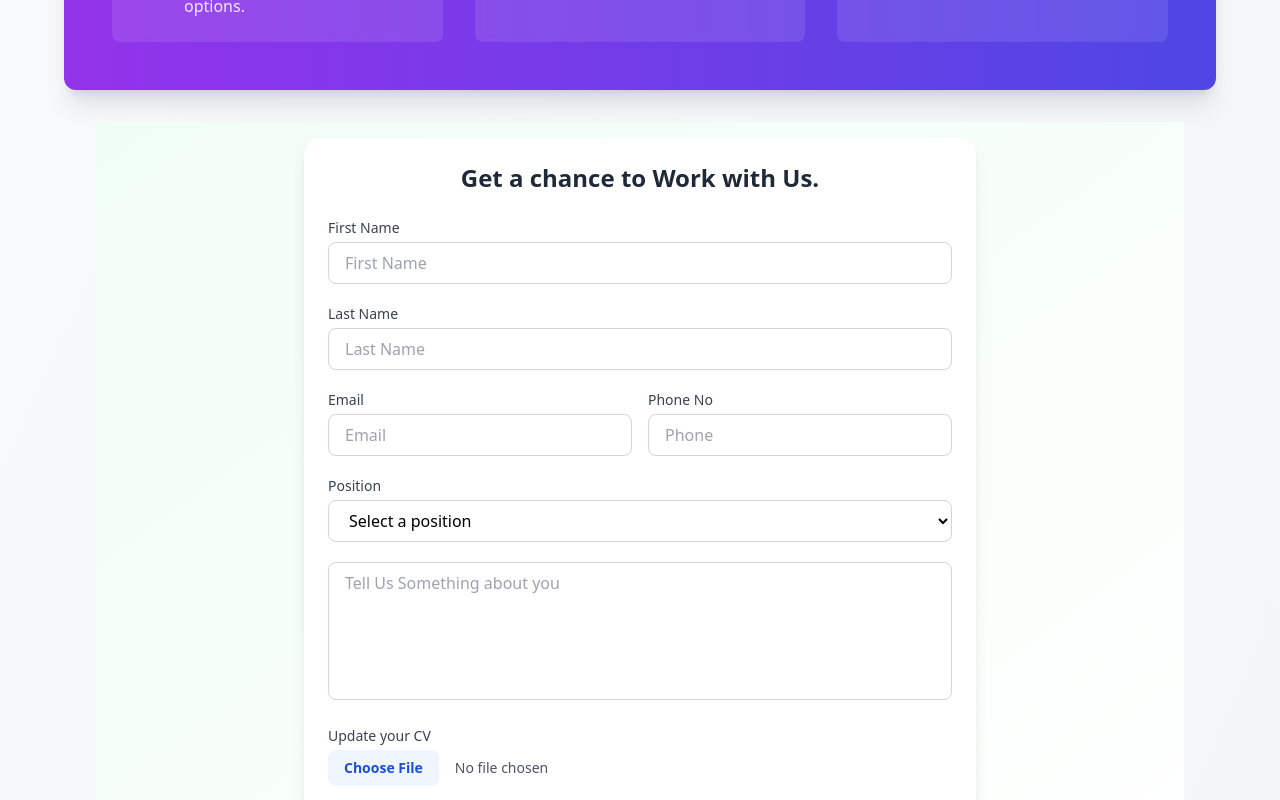
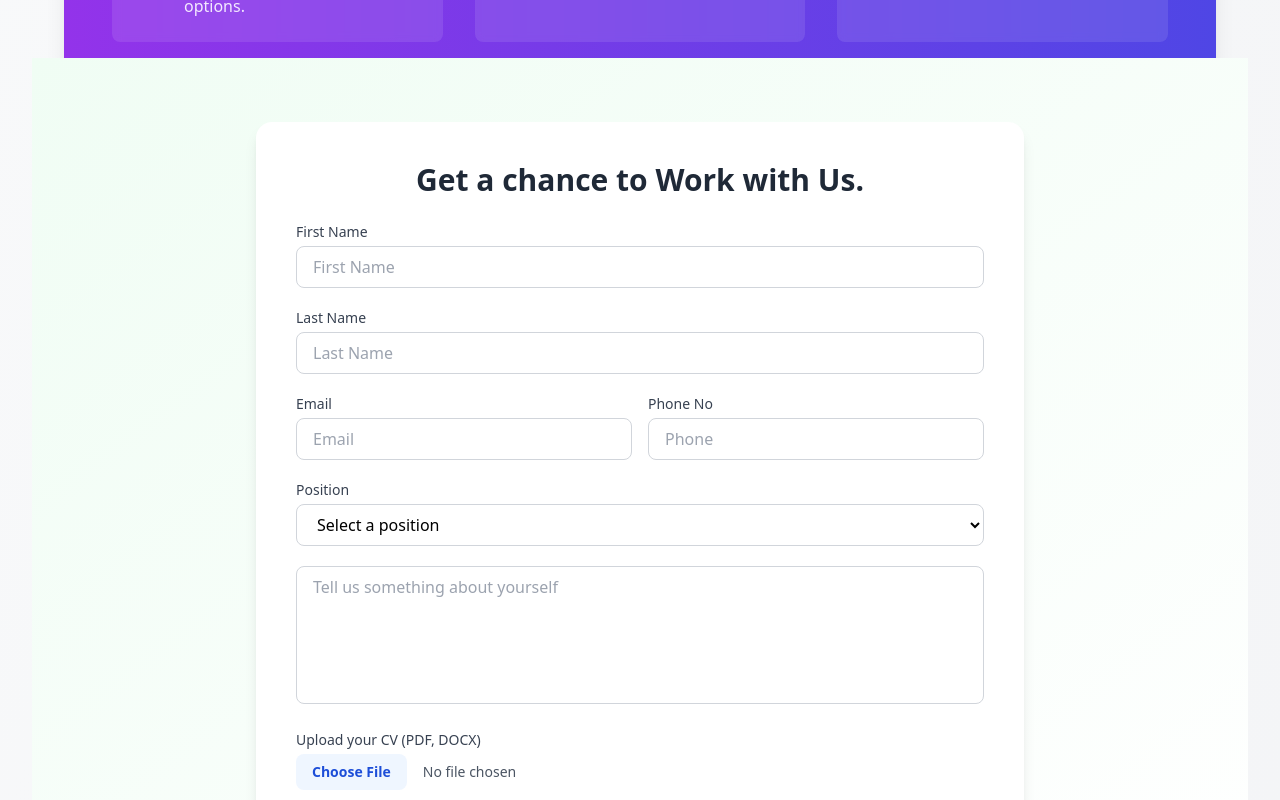
Before and after one commit to vanshika8484/Solar_web, a React (Vite) app: page /career in a window 1280 px wide. Shown: the part 1200-2000 px from the top of the page. Built offline with nearby package versions, Linux system fonts and the light colour scheme; a web font is replaced by a local one.

Commit message:
Update CareerForm.jsx

```diff
--- a/src/components/CareerForm.jsx
+++ b/src/components/CareerForm.jsx
@@ -8,99 +8,117 @@ import 'react-toastify/dist/ReactToastify.css';
 
 function CareerForm() {
   const [name, setName] = useState('');
+  const [lastName, setLastName] = useState('');
   const [email, setEmail] = useState('');
   const [phoneNo, setPhone] = useState('');
+  const [position, setPosition] = useState('');
   const [message, setMessage] = useState('');
+  const [cv, setCv] = useState(null);
   const [loading, setLoading] = useState(false);
 
   const handleSubmit = async (e) => {
     e.preventDefault();
     setLoading(true);
+
     try {
-            const { data } = await axios.post(`https://solar-4-8a9b.onrender.com/api/senddata`, {
-                name,
-                email,
-                phoneNo,
-                message,
+      const formData = new FormData();
+      formData.append("name", name);
+      formData.append("lastName", lastName);
+      formData.append("email", email);
+      formData.append("phoneNo", phoneNo);
+      formData.append("position", position);
+      formData.append("message", message);
+      if (cv) {
+        formData.append("cv", cv);
+      }
+
+      await axios.post(`https://solar-4-8a9b.onrender.com/api/CareerApi`, formData, {
+        headers: {
+          'Content-Type': 'multipart/form-data'
+        }
       });
+
       toast.success('Message sent successfully!');
       setName('');
+      setLastName('');
       setEmail('');
       setPhone('');
+      setPosition('');
       setMessage('');
+      setCv(null);
     } catch (error) {
       toast.error('Something went wrong. Try again.');
     }
     setLoading(false);
   };
 
-    const containerVariants = {
-        hidden: { opacity: 0, y: 20 },
-        visible: {
-            opacity: 1,
-            y: 0,
-            transition: { staggerChildren: 0.2, duration: 0.5, ease: 'easeOut' },
-        },
-    };
+  return (
+    <div className="bg-gradient-to-br from-green-50 to-white py-16 px-4 sm:px-6 lg:px-8 min-h-screen">
+      <div className="max-w-3xl mx-auto bg-white p-6 sm:p-10 rounded-2xl shadow-lg">
+        <h2 className="text-2xl sm:text-3xl font-semibold mb-6 text-gray-800 text-center">
+          Get a chance to Work with Us.
+        </h2>
 
-    const itemVariants = {
-        hidden: { opacity: 0, y: 20 },
-        visible: { opacity: 1, y: 0, transition: { duration: 0.5 } },
-    };
-
-    return (
-        <div className="max-h-screen bg-gradient-to-br from-green-50 to-white py-20 min-h-screen px-6  m-16 ">
-            {/*  */}
-            <div className="max-w-2xl mx-auto bg-white p-6 rounded-2xl shadow-lg -mt-16">
-                <h2 className="text-2xl font-semibold mb-6 text-gray-800 text-center">Get a chance to Work with Us.</h2>
-                <form className="space-y-5">
-                    {/* Name */}
+        <form className="space-y-5" onSubmit={handleSubmit}>
+          {/* First Name */}
           <div>
             <label className="block text-sm font-medium text-gray-700 mb-1">First Name</label>
             <input
               type="text"
+              value={name}
+              onChange={(e) => setName(e.target.value)}
               placeholder="First Name"
+              required
               className="w-full border border-gray-300 rounded-lg px-4 py-2 focus:outline-none focus:ring-2 focus:ring-blue-500"
             />
           </div>
+
+          {/* Last Name */}
           <div>
             <label className="block text-sm font-medium text-gray-700 mb-1">Last Name</label>
             <input
               type="text"
+              value={lastName}
+              onChange={(e) => setLastName(e.target.value)}
               placeholder="Last Name"
+              required
               className="w-full border border-gray-300 rounded-lg px-4 py-2 focus:outline-none focus:ring-2 focus:ring-blue-500"
             />
           </div>
 
-                    {/* Email */}
-                    {/* Email & Phone Row */}
-                    <div className="flex flex-col md:flex-row gap-4">
-                        {/* Email */}
-                        <div className="w-full md:w-1/2">
+          {/* Email & Phone No */}
+          <div className="flex flex-col sm:flex-row gap-4">
+            <div className="w-full">
               <label className="block text-sm font-medium text-gray-700 mb-1">Email</label>
               <input
                 type="email"
+                value={email}
+                onChange={(e) => setEmail(e.target.value)}
                 placeholder="Email"
+                required
                 className="w-full border border-gray-300 rounded-lg px-4 py-2 focus:outline-none focus:ring-2 focus:ring-blue-500"
               />
             </div>
-
-                        {/* Phone No */}
-                        <div className="w-full md:w-1/2">
+            <div className="w-full">
               <label className="block text-sm font-medium text-gray-700 mb-1">Phone No</label>
               <input
                 type="tel"
+                value={phoneNo}
+                onChange={(e) => setPhone(e.target.value)}
                 placeholder="Phone"
+                required
                 className="w-full border border-gray-300 rounded-lg px-4 py-2 focus:outline-none focus:ring-2 focus:ring-blue-500"
               />
             </div>
           </div>
 
-
           {/* Position Dropdown */}
           <div>
             <label className="block text-sm font-medium text-gray-700 mb-1">Position</label>
             <select
+              value={position}
+              onChange={(e) => setPosition(e.target.value)}
+              required
               className="w-full border border-gray-300 rounded-lg px-4 py-2 bg-white focus:outline-none focus:ring-2 focus:ring-blue-500"
             >
               <option value="">Select a position</option>
@@ -111,22 +129,24 @@ function CareerForm() {
             </select>
           </div>
 
-                    {/* Message / Text Box */}
+          {/* Message */}
           <div>
-                        {/* <label className="block text-sm font-medium text-gray-700 mb-1">Message</label> */}
             <textarea
               rows="5"
-                            placeholder="Tell Us Something about you"
+              value={message}
+              onChange={(e) => setMessage(e.target.value)}
+              placeholder="Tell us something about yourself"
               className="w-full border border-gray-300 rounded-lg px-4 py-2 focus:outline-none focus:ring-2 focus:ring-blue-500 resize-none"
             ></textarea>
           </div>
 
           {/* CV Upload */}
           <div>
-                        <label className="block text-sm font-medium text-gray-700 mb-1">Update your CV</label>
+            <label className="block text-sm font-medium text-gray-700 mb-1">Upload your CV (PDF, DOCX)</label>
             <input
               type="file"
-                            placeholder='Upload a CV'
+              accept=".pdf,.doc,.docx"
+              onChange={(e) => setCv(e.target.files[0])}
               className="block w-full text-sm text-gray-600 file:mr-4 file:py-2 file:px-4
                 file:rounded-lg file:border-0
                 file:text-sm file:font-semibold
@@ -139,18 +159,16 @@ function CareerForm() {
           <div>
             <button
               type="submit"
+              disabled={loading}
               className="w-full bg-blue-600 text-white font-semibold py-2 px-4 rounded-lg hover:bg-blue-700 transition duration-200"
             >
-                            Submit
+              {loading ? 'Submitting...' : 'Submit'}
             </button>
           </div>
         </form>
       </div>
-            {/*  */}
+
       <ToastContainer position="top-right" autoClose={3000} />
-
-
-
     </div>
   );
 }
```
Lines whose indentation alone changed are shown as unchanged.
